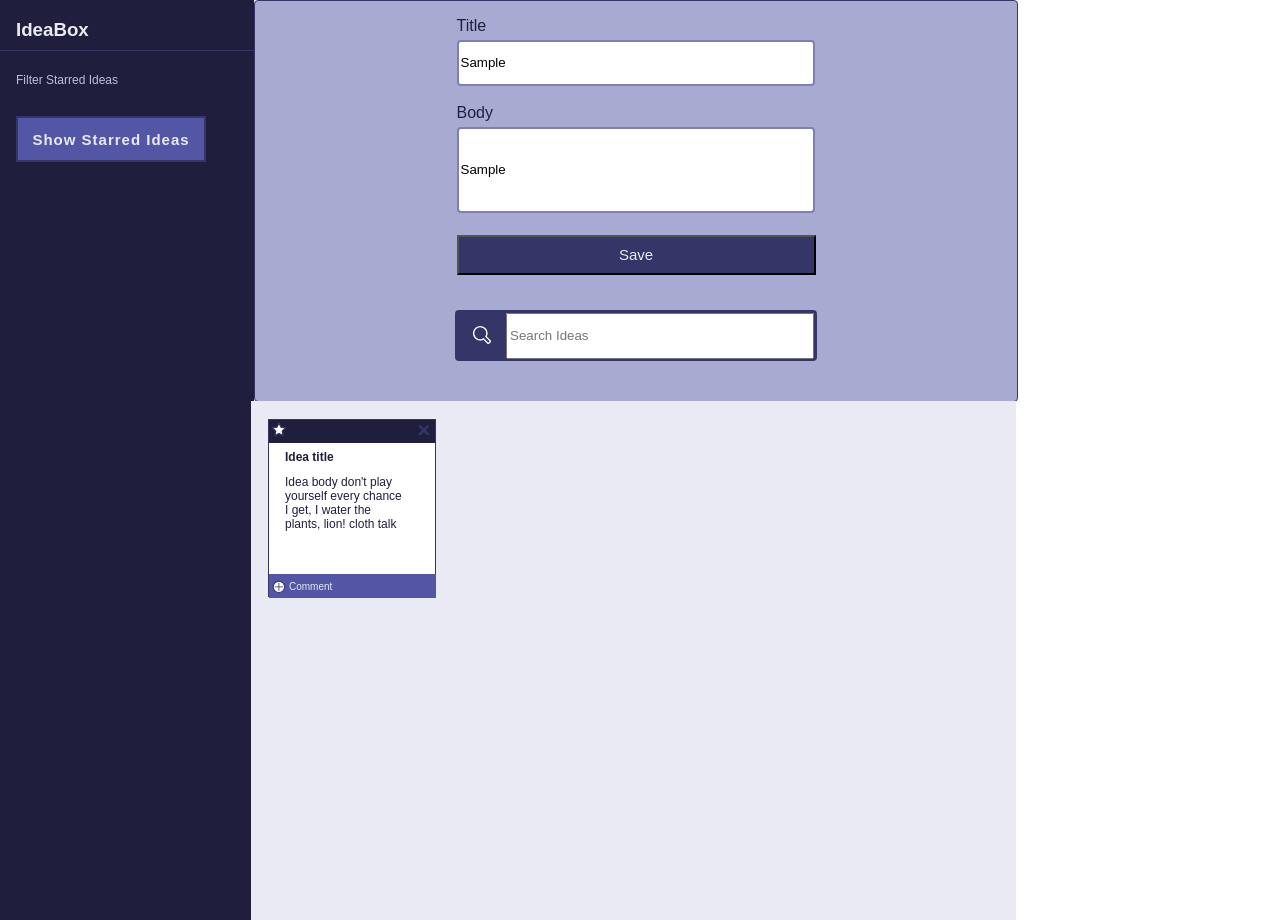
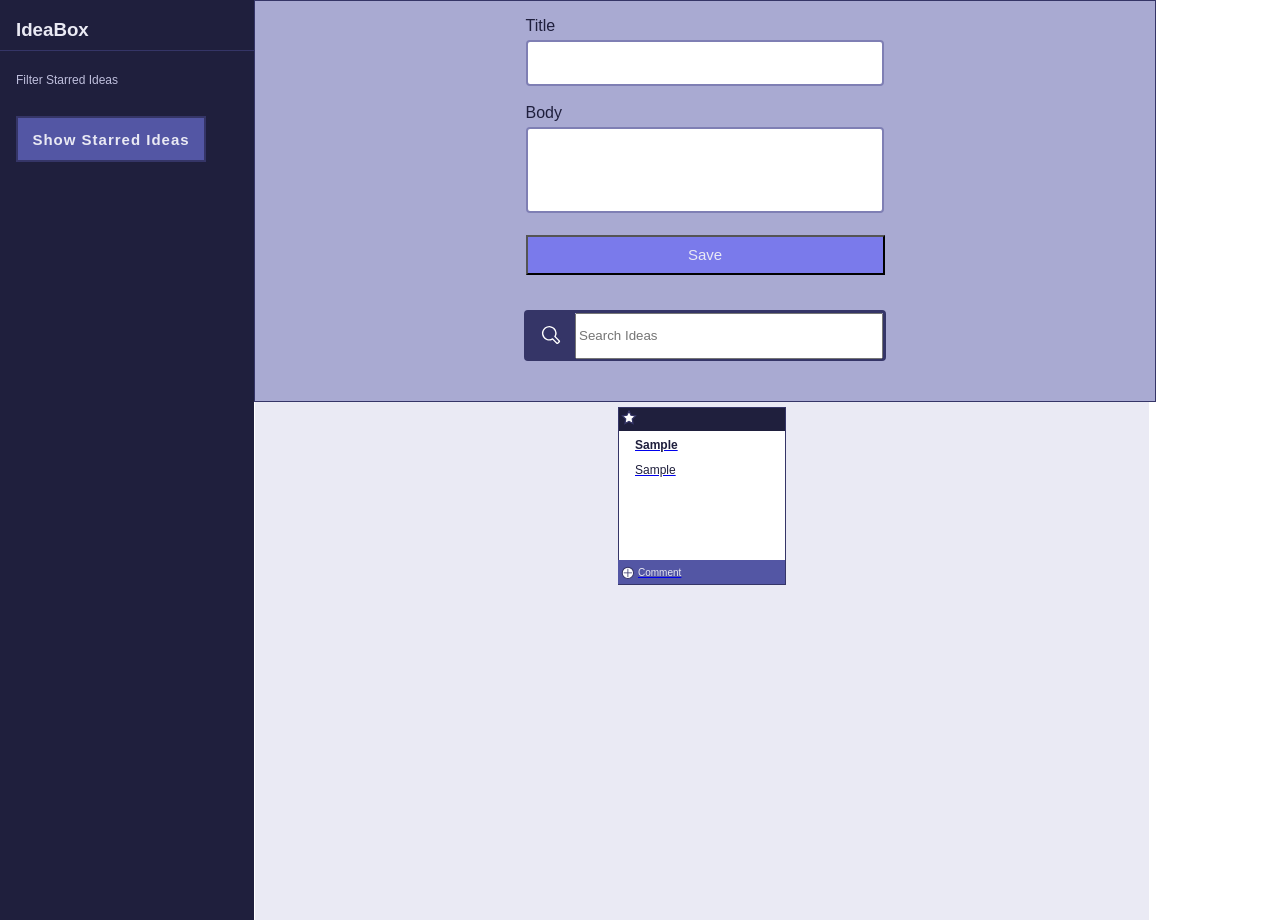
Before and after one commit to AlexOsgood/ideabox, a plain HTML site: page index.html in a window 1280 px wide. Both pictures are taken after typing "Sample", "Sample" into the empty fields and a click on the button "Save". Drawn offline with Linux system fonts and the light colour scheme.

Commit message:
Adds more save button functions

```diff
--- a/Idea.js
+++ b/Idea.js
@@ -6,14 +6,19 @@ class Idea {
     this.star = false
   }
 
-  function saveToStorage() {
-    }
-
-  function deleteFromStorage() {
-    }
-
-  function updateIdea() { //should update the idea's starred state
-    }
+  // function saveToStorage(newIdea) {
+  //   savedIdeas.push(newIdea)
+  // }
 
 
 }
+
+//
+//  function deleteFromStorage() {
+//     }
+//
+//   function updateIdea() { //should update the idea's starred state
+//     }
+//
+//
+// }
--- a/index.html
+++ b/index.html
@@ -16,14 +16,14 @@
       <div class='idea-title-body'
 
         <label for='title' class='title-label'>Title</label>
-        <input type="text" id="title-input" name="title" required
+        <input type="text" class='input-value'id="title-input" name="title" required
              minlength="1" maxlength="150" >
 
         <label for='body' class='body-label'>Body</label>
-        <input type="text" id="body-input" name="body" required
+        <input type="text" class='input-value' id="body-input" name="body" required
              minlength="1" maxlength="150" >
 
-        <button id="saveButton" type="button" class='save-button'>Save</button>
+        <button id="save-idea-button" type="button" class='save-button'>Save</button>
     </div>
     <div id="whole-search" class='whole-search'>
       <label for='search'><svg xmlns="http://www.w3.org/2000/svg" class="magni-glass" id="magni-glass" viewBox="0 0 14.45 14.55"><defs><style>.cls-1{fill:#e9e9f3;}</style></defs><title>ideabox-2019Artboard 39</title><g id="text_and_icons" data-name="text and icons"><path class="cls-1" d="M11.77,14.31a1.32,1.32,0,0,1-1-.4L8.2,11.31a5.79,5.79,0,1,1,1.86-9.43h0A5.79,5.79,0,0,1,11.31,8.2l2.6,2.61a1.35,1.35,0,0,1,0,1.93l-1.17,1.17A1.36,1.36,0,0,1,11.77,14.31ZM8.56,8.83l3.21,3.22.28-.28L8.84,8.56l.39-.67A3.78,3.78,0,1,0,7.89,9.23Z"/></g></svg></label>
@@ -37,13 +37,14 @@
 
     </div>
     <div class='tile-box'>
-      <div class='idea-card'>
+      <div id='full-idea' class='idea-card'>
       <section class='star-banner'>
         <svg xmlns="http://www.w3.org/2000/svg" class='star' id="star-button" viewBox="0 0 16.06 15.65"><defs><style>.cls-1{fill:#fff;}</style></defs><title>Artboard 29</title><g id="background"><polygon class="cls-1" points="8.02 2.48 9.64 5.77 13.27 6.29 10.64 8.85 11.26 12.47 8.02 10.76 4.77 12.47 5.39 8.85 2.76 6.29 6.39 5.77 8.02 2.48"/></g></svg>
-        <svg xmlns="http://www.w3.org/2000/svg" class='delete' id="delete-button" viewBox="0 0 18.18 17.72"><defs><style>.cls-1{fill:#fff;}</style></defs><title>Artboard 31</title><g id="background"><polygon class="cls-1" points="13.13 5.87 12.43 5.16 8.97 8.61 5.53 5.16 4.82 5.87 8.27 9.32 4.82 12.77 5.53 13.48 8.97 10.03 12.43 13.48 13.13 12.77 9.68 9.32 13.13 5.87"/></g></svg>
+         <!-- <svg xmlns="http://www.w3.org/2000/svg" class='active-star' id='star-active' viewBox="0 0 16.93 16.49"><defs><style>.cls-1{fill:#f16139;}</style></defs><title>Artboard 30</title><g id="background"><polygon class="cls-1" points="8.28 2.85 9.91 6.13 13.53 6.66 10.91 9.22 11.53 12.83 8.28 11.13 5.04 12.83 5.66 9.22 3.03 6.66 6.66 6.13 8.28 2.85"/></g></svg>
+         <svg xmlns="http://www.w3.org/2000/svg" class='delete' id="delete-button" viewBox="0 0 18.18 17.72"><defs><style>.cls-1{fill:#fff;}</style></defs><title>Artboard 31</title><g id="background"><polygon class="cls-1" points="13.13 5.87 12.43 5.16 8.97 8.61 5.53 5.16 4.82 5.87 8.27 9.32 4.82 12.77 5.53 13.48 8.97 10.03 12.43 13.48 13.13 12.77 9.68 9.32 13.13 5.87"/></g></svg> -->
       </section>
-      <p class='idea-title'>Idea title</p>
-      <p class='idea-body'>Idea body don't play yourself every chance I get, I water the plants, lion! cloth talk</p>
+      <p class='idea-title' id='title-idea'>Idea title</p>
+      <p class='idea-body' id='body-idea'>Idea body don't play yourself every chance I get, I water the plants, lion! cloth talk</p>
       <section class='comment-banner'>
         <svg xmlns="http://www.w3.org/2000/svg" class='comment-icon' id="comment-icon" viewBox="0 0 19.71 19.71"><defs><style>.cls-1{fill:#fff;stroke:#353567;stroke-miterlimit:10;}.cls-2{fill:#353567;}</style></defs><title>abacus-v1Artboard 41</title><g id="background"><circle class="cls-1" cx="9.76" cy="9.76" r="5.58"/><polygon class="cls-2" points="5.65 9.37 5.65 10.14 9.37 10.14 9.37 13.86 10.14 13.86 10.14 10.14 13.86 10.14 13.86 9.37 10.14 9.37 10.14 5.65 9.37 5.65 9.37 9.37 5.65 9.37"/></g></svg>
         <p class='comment'>Comment</p>
--- a/main.js
+++ b/main.js
@@ -2,12 +2,95 @@ var filterStarIdeasText = document.querySelector("#filteredStarIdeas");
 var showStarredIdeasButton = document.querySelector("#showStarredIdeasButton");
 var titleInput = document.querySelector("#title-input");
 var bodyInput = document.querySelector("#body-input");
-var saveButton = document.querySelector("#save-button");
+var saveButton = document.querySelector("#save-idea-button");
 var magnaGlassButton = document.querySelector("#magni-glass");
 var searchInput = document.querySelector("#search-input");
+var ideaCard = document.querySelector('#full-idea')
 var starButton = document.querySelector("#star-button");
 var commentButton = document.querySelector("#comment-icon");
 var deleteButton = document.querySelector("#delete-button");
+var ideaCardTitle = document.querySelector('#title-idea')
+var ideaCardBody = document.querySelector('#body-idea')
+var userInputSelector = document.querySelector("#title-input","#body-input")
+var ideaTileContainer = document.querySelector('.tile-box')
+
+var newIdea
+var savedIdeas = []
+
+window.addEventListener('load', removeIdeaTemplate)
+saveButton.addEventListener('click', saveNewIdea)
+titleInput.addEventListener('InputEvent', errorStateTitle)
+bodyInput.addEventListener('InputEvent', errorStateBody)
 
 
-var savedIdeas = []
+
+
+
+
+
+
+
+
+
+
+
+//ideaTileContainer.innerHTML = savedIdeas
+function removeIdeaTemplate() {
+  ideaCard.style.display = 'none'
+}
+
+function saveNewIdea() {
+
+newIdea = new Idea(titleInput.value, bodyInput.value)
+ideaCardTitle.innerText = newIdea.title
+ideaCardBody.innerText = newIdea.body
+savedIdeas.push(newIdea)
+
+ ideaTileContainer.innerHTML +=
+ `<div class='idea-card'><a href="#">
+ <section class='star-banner'>
+ <svg xmlns="http://www.w3.org/2000/svg" class='star' id="star-button" viewBox="0 0 16.06 15.65"><defs><style>.cls-1{fill:#fff;}</style></defs><title>Artboard 29</title><g id="background"><polygon class="cls-1" points="8.02 2.48 9.64 5.77 13.27 6.29 10.64 8.85 11.26 12.47 8.02 10.76 4.77 12.47 5.39 8.85 2.76 6.29 6.39 5.77 8.02 2.48"/></g></svg>
+ <!-- <svg xmlns="http://www.w3.org/2000/svg" class='active-star' id='star-active' viewBox="0 0 16.93 16.49"><defs><style>.cls-1{fill:#f16139;}</style></defs><title>Artboard 30</title><g id="background"><polygon class="cls-1" points="8.28 2.85 9.91 6.13 13.53 6.66 10.91 9.22 11.53 12.83 8.28 11.13 5.04 12.83 5.66 9.22 3.03 6.66 6.66 6.13 8.28 2.85"/></g></svg> -->
+ <!-- <svg xmlns="http://www.w3.org/2000/svg" class='delete' id="delete-button" viewBox="0 0 18.18 17.72"><defs><style>.cls-1{fill:#fff;}</style></defs><title>Artboard 31</title><g id="background"><polygon class="cls-1" points="13.13 5.87 12.43 5.16 8.97 8.61 5.53 5.16 4.82 5.87 8.27 9.32 4.82 12.77 5.53 13.48 8.97 10.03 12.43 13.48 13.13 12.77 9.68 9.32 13.13 5.87"/></g></svg> -->
+ </section>
+ <p class='idea-title' id='title-idea'>${newIdea.title}</p>
+ <p class='idea-body' id='body-idea'>${newIdea.body}</p>
+ <section class='comment-banner'>
+ <svg xmlns="http://www.w3.org/2000/svg" class='comment-icon' id="comment-icon" viewBox="0 0 19.71 19.71"><defs><style>.cls-1{fill:#fff;stroke:#353567;stroke-miterlimit:10;}.cls-2{fill:#353567;}</style></defs><title>abacus-v1Artboard 41</title><g id="background"><circle class="cls-1" cx="9.76" cy="9.76" r="5.58"/><polygon class="cls-2" points="5.65 9.37 5.65 10.14 9.37 10.14 9.37 13.86 10.14 13.86 10.14 10.14 13.86 10.14 13.86 9.37 10.14 9.37 10.14 5.65 9.37 5.65 9.37 9.37 5.65 9.37"/></g></svg>
+ <p class='comment'>Comment</p>
+ </section>
+ </a>
+ </div>`
+
+titleInput.value = ''
+bodyInput.value = ''
+}
+
+
+function errorStateTitle() {
+saveButton.style.backgroundColor = '#353567'
+}
+
+function errorStateBody() {
+saveButton.style.backgroundColor = '#353567'
+}
+
+// #353567
+
+// console.log('updates data model',newIdea)
+// console.log('updates data model',savedIdeas)
+// console.log('updates DOM',newIdea.title)
+// console.log('updates DOM',newIdea.body)
+// console.log('updates dom',ideaCard.innerHTML)
+//  for(var i = 0; i < savedIdeas.length; i++) {
+//
+//
+// }
+
+
+
+// ideaCardTitle.innerText = newIdea.title // this is a good start but needs to be tweaked
+// ideaCardBody.innerText = newIdea.body
+// savedIdeas.push(newIdea)
+// console.log(savedIdeas)
+// }
--- a/styles.css
+++ b/styles.css
@@ -51,13 +51,13 @@ p {
 display: flex;
 flex-direction: column;
 justify-content: center;
+font-family: open, sans-serif;
 align-items: center;
 background-color: #A9AAD2;
 border-style: solid;
 border-color: #353567;
-  border-radius: 4px;
 border-width: thin;
-  width: 762px;
+width: 900px;
 height: 400px;
 }
 
@@ -91,7 +91,7 @@ margin-top: 100px;
 }
 
 .save-button{
-  background-color: #353567;
+  background-color: #7a7aeb;
   font-family: open, sans-serif;
   font-size: 15px;
   color: #EAEAF4;
@@ -139,21 +139,25 @@ margin-bottom: 25px;
 
 .tile-box {
   display: flex;
+  flex-direction: row;
   align-items: flex-start;
-      align-content: space-evenly;
-      width: 765px;
+  align-content: flex-start;
+  justify-content: space-evenly;
+  flex-wrap: wrap;
+  width: 894px;
   background-color: #EAEAF4;
-      margin-left: -767px;
-      margin-top: 401px;
-      margin-right: -104px;
+  margin-left: -901px;
+  margin-top: 402px;
+  margin-right: -122px;
 }
 
 .idea-card {
   background-color: #FFFFFF;
   width: 166px;
   height: 176px;
-  margin-top: 18px;
-  margin-left: 17px;
+  margin-top:5px ;
+  margin-left: -5px;
+  margin-right:-5px;
   border: thin solid #353567;
   }
 
@@ -168,17 +172,24 @@ margin-bottom: 25px;
   background-color: #1F1F3D;
   width:20px;
 }
+/* .active-star{
+  background-color: #1F1F3D;
+  width:20px; */
+}
 
-.delete{
+}
+
+#delete-button {
   background-color: ;
   stroke: white;
   width: 20px;
-  margin-left: 121px;
+  margin-left: 119px;
 }
 
 .idea-title {
   font-family: open, sans-serif;
   color: #1F1F3D;
+  width: 150px;
   border: none;
   font-weight: bold;
   font-size: 12px;
@@ -190,11 +201,14 @@ margin-bottom: 25px;
 .idea-body {
   font-family: open, sans-serif;
   font-weight: lighter;
+  width: 150px;
+  height: 54px;
   border: none;
   color: #1F1F3D;
   font-size: 12px;
   padding-right: 29px;
   margin: 0px;
+  margin-bottom: 0px;
   padding-top: 1px;
 }
 
@@ -204,6 +218,7 @@ margin-bottom: 25px;
 height: 24px;
 margin-top: 43px;
 border: none;
+margin-left: -1px;
 }
 .comment-icon {
   background-color: #5356A4;
```
Lines whose indentation alone changed are shown as unchanged.
